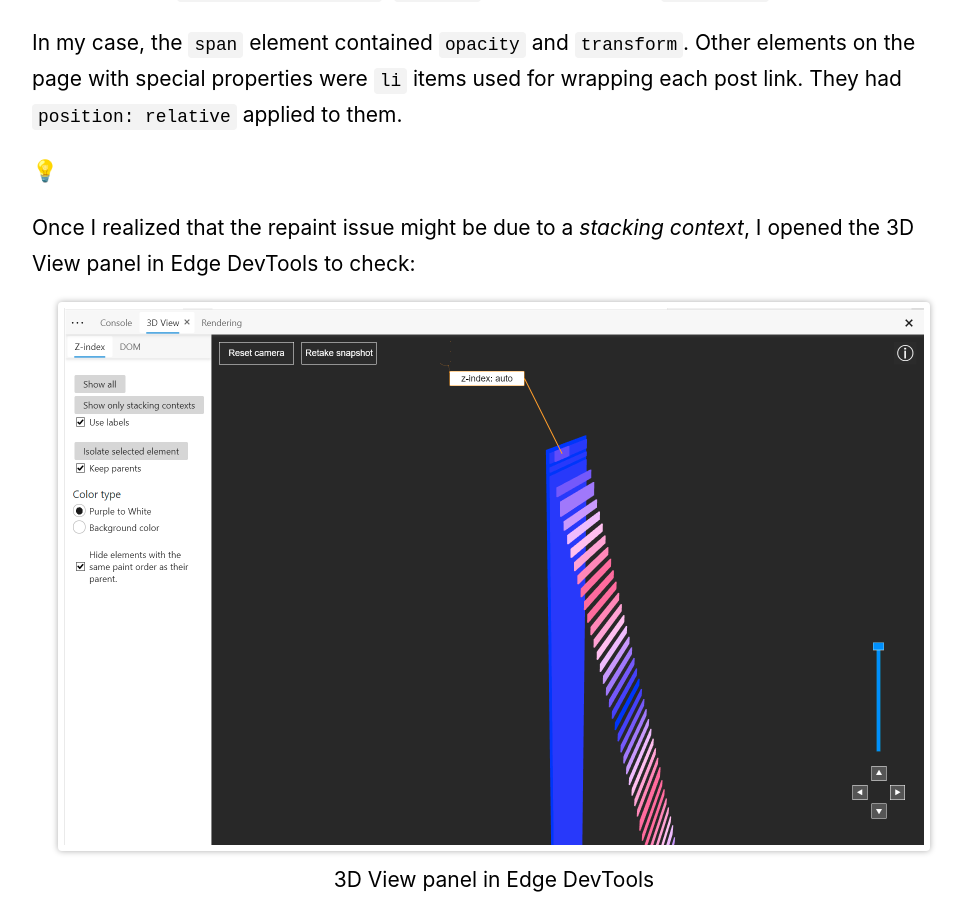
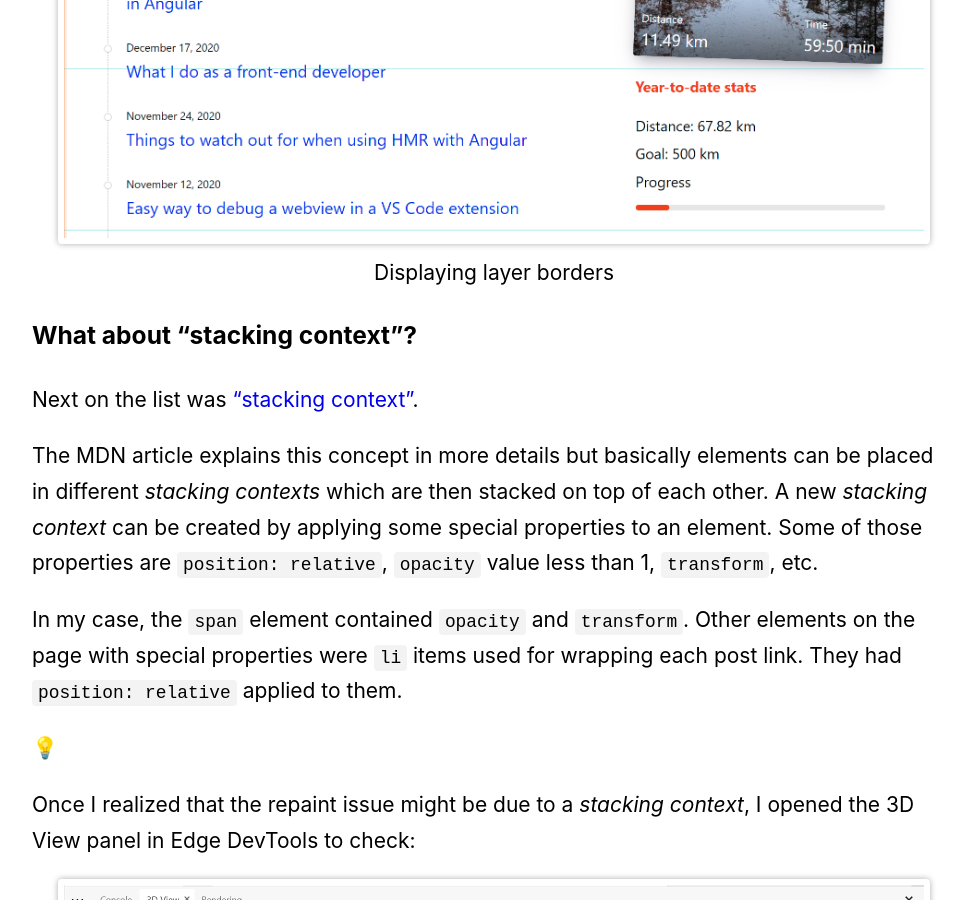
Before and after one commit to dzhavat/dzhavat.github.io, a Jekyll site: the page built from _posts/posts/2021-02-18-debugging-layout-repaint-issues-triggered-by-css-transition.md, in a window 1280 px wide and 900 px high, scrolled down 2659 px. Shown: the whole window, without its empty margins (146-1110 px from the left). Built offline with Jekyll 4.4.1, drawn with Linux system fonts in a browser that asks for light colours.

Commit message:
Update post

```diff
--- a/_posts/posts/2021-02-18-debugging-layout-repaint-issues-triggered-by-css-transition.md
+++ b/_posts/posts/2021-02-18-debugging-layout-repaint-issues-triggered-by-css-transition.md
@@ -44,6 +44,11 @@ There must be something else going on. 🤔
 The next step was to see whether the page’s content was split in any “layers”. This is usually not something I even think about but remembered that browsers can decide to place an item on a different “layer” in order to optimize the repaint of that element without requiring the rest of the layout to be repainted.
 
 I used the “Layer borders” option in Edge DevTools for that but didn’t really understand it. Also tried to use the `will-change` property to [force a new layer creation](https://web.dev/animations-guide/#force) but that didn’t help much either.
+
+<figure>
+  <img src="/assets/img/2021/02/18/displaying-layer-borders.png" alt="">
+  <figcaption>Displaying layer borders</figcaption>
+</figure>
 
 ### What about “stacking context”?
 
```
Also changed, not shown: assets/img/2021/02/18/displaying-layer-borders.png (added).
